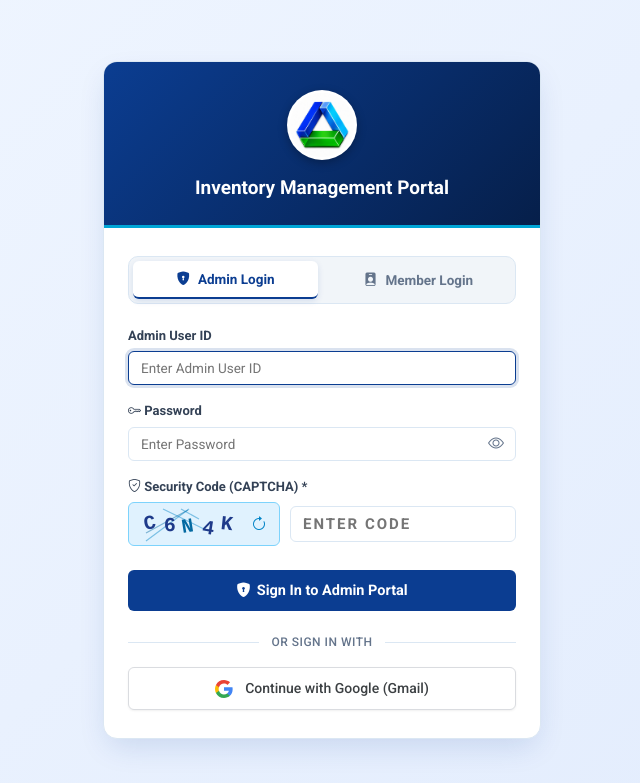
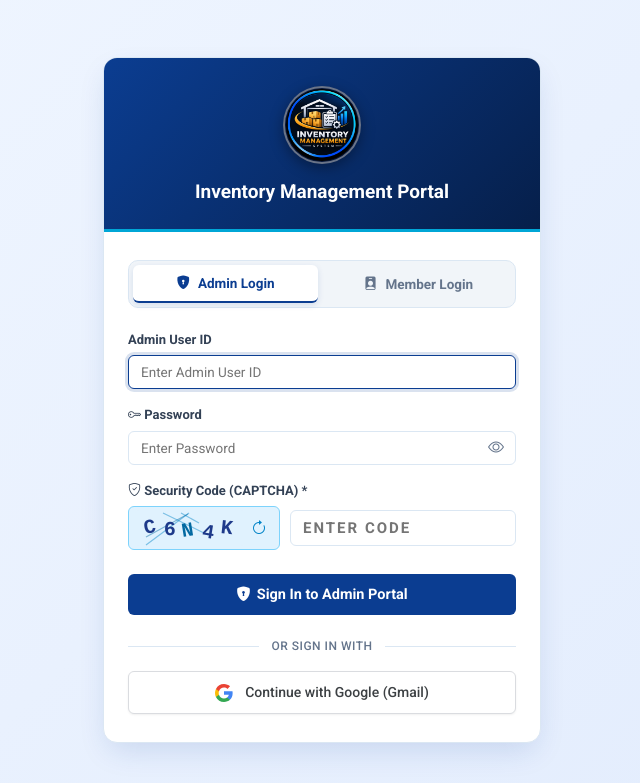
Before and after one commit to RitikKumarKardam/Inventory-TQM-Q14, a Flask app: page /login in a window 1280 px wide. Shown: the top 783 px of the page, without its empty margins (318-958 px from the left). Run offline with Flask 3, Linux system fonts and the light colour scheme; data comes from the database, SQL or seed files in the repository; some web fonts are replaced.

Commit message:
feat: Replace logo with new business branding on login, dashboard, and navigation

```diff
--- a/static/css/amrapali-theme.css
+++ b/static/css/amrapali-theme.css
@@ -155,9 +155,10 @@ a:hover {
   height: 52px;
   border-radius: 50%;
   object-fit: cover;
-  background: #ffffff;
-  padding: 2px;
-  box-shadow: 0 2px 6px rgba(0, 0, 0, 0.2);
+  background: #071739;
+  border: 2px solid rgba(255, 255, 255, 0.4);
+  padding: 1px;
+  box-shadow: 0 2px 8px rgba(0, 0, 0, 0.3);
 }
 
 .amrapali-wordmark {
--- a/templates/base.html
+++ b/templates/base.html
@@ -5,8 +5,8 @@
   <meta name="viewport" content="width=device-width, initial-scale=1.0">
   <title>{% block title %}Welcome to My Inventory System{% endblock %}</title>
 
-  <!-- Favicon / Institutional Crest -->
-  <link rel="icon" type="image/jpeg" href="{{ url_for('static', filename='img/amrapali_circle.jpg') }}">
+  <!-- Favicon / Business Logo -->
+  <link rel="icon" type="image/jpeg" href="{{ url_for('static', filename='img/business_logo.jpg') }}">
 
   <!-- Google Fonts: Google Sans, Roboto, Open Sans -->
   <link rel="preconnect" href="https://fonts.googleapis.com">
@@ -31,7 +31,7 @@
     <div class="header-container">
       <div class="brand-section">
         <div class="brand-logos">
-          <img src="{{ url_for('static', filename='img/amrapali_circle.jpg') }}" alt="Amrapali University Crest" class="amrapali-crest">
+          <img src="{{ url_for('static', filename='img/business_logo.jpg') }}" alt="Inventory Management System Logo" class="amrapali-crest">
         </div>
         <div class="brand-titles">
           <h1>My Inventory Management System</h1>
--- a/templates/login.html
+++ b/templates/login.html
@@ -5,7 +5,7 @@
   <meta name="viewport" content="width=device-width, initial-scale=1.0">
   <title>Login - My Inventory System</title>
 
-  <link rel="icon" type="image/jpeg" href="{{ url_for('static', filename='img/amrapali_circle.jpg') }}">
+  <link rel="icon" type="image/jpeg" href="{{ url_for('static', filename='img/business_logo.jpg') }}">
   <link rel="preconnect" href="https://fonts.googleapis.com">
   <link rel="preconnect" href="https://fonts.gstatic.com" crossorigin>
   <link href="https://fonts.googleapis.com/css2?family=Google+Sans:wght@400;500;600;700&family=Google+Sans+Text:wght@400;500;700&family=Roboto:wght@300;400;500;700&family=Open+Sans:wght@400;500;600;700&display=swap" rel="stylesheet">
@@ -72,12 +72,14 @@
     }
 
     .login-crest {
-      width: 70px;
-      height: 70px;
+      width: 78px;
+      height: 78px;
       border-radius: 50%;
-      background: #ffffff;
-      padding: 3px;
-      box-shadow: 0 3px 10px rgba(0, 0, 0, 0.28);
+      object-fit: cover;
+      background: #071739;
+      border: 2px solid rgba(255, 255, 255, 0.4);
+      padding: 1px;
+      box-shadow: 0 4px 14px rgba(0, 0, 0, 0.35);
     }
 
     .login-body {
@@ -189,7 +191,7 @@
     <div class="login-card">
       <div class="login-header">
         <div class="login-header-logos">
-          <img src="{{ url_for('static', filename='img/amrapali_circle.jpg') }}" alt="Amrapali University Crest" class="login-crest">
+          <img src="{{ url_for('static', filename='img/business_logo.jpg') }}" alt="Inventory Management System" class="login-crest">
         </div>
         <h2 style="margin: 0; font-size: 19px; font-weight: 700; color: #ffffff;">Inventory Management Portal</h2>
       </div>
```
Also changed, not shown: templates/dashboard.html (+6 -2 lines), static/img/amrapali_circle.jpg, static/img/business_logo.jpg (added).
